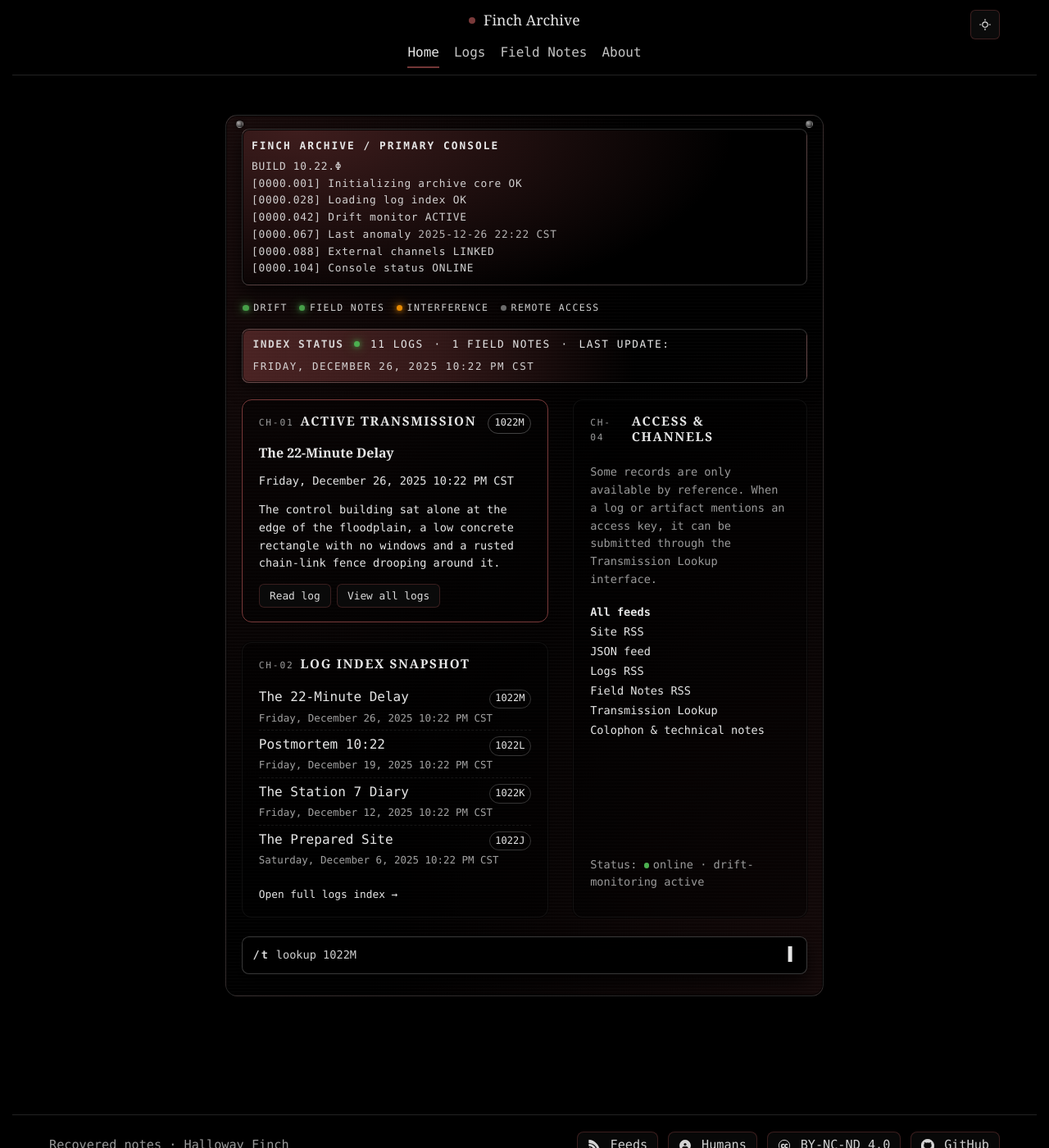
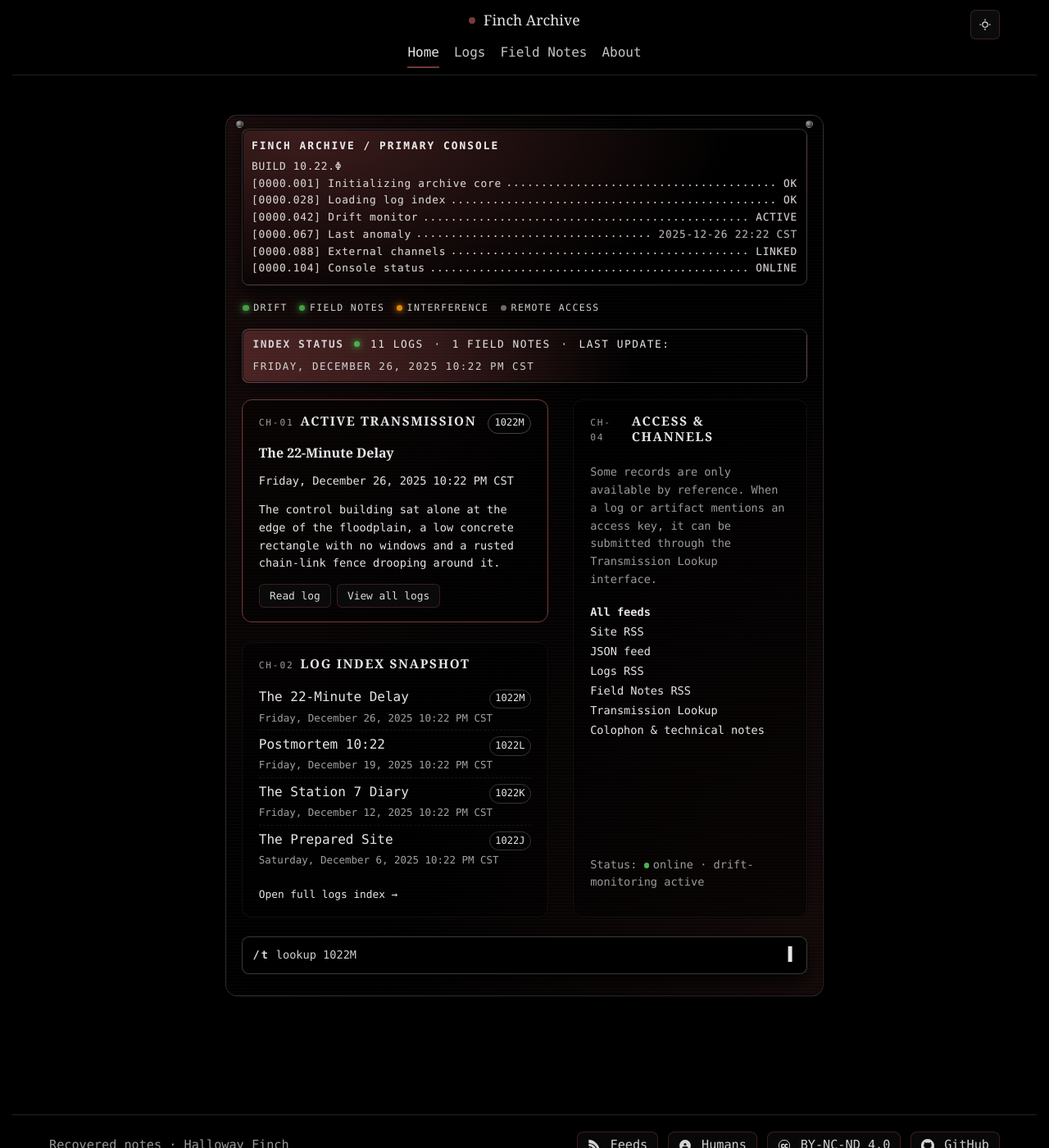
Before and after one commit to HallowayFinch/fincharchive.com, a Jekyll site: the page built from index.html, in a window 1280 px wide and 1400 px high. Shown: the whole window at 82% size. Built offline with Jekyll 4.4.1, drawn with Linux system fonts in a browser that asks for light colours.

Commit message:
Update style.css

```diff
--- a/assets/css/style.css
+++ b/assets/css/style.css
@@ -1216,7 +1216,7 @@ html {
   padding-bottom: 3rem;
 }
 
-/* (Legacy hero styles kept in case they’re reused elsewhere) */
+/* Legacy hero styles (kept in case they’re reused elsewhere) */
 .home-hero {
   margin-bottom: 1.75rem;
 }
@@ -1274,6 +1274,32 @@ html {
   box-shadow:
     0 18px 40px rgba(0, 0, 0, 0.75),
     inset 0 0 0 1px rgba(0, 0, 0, 0.7);
+  overflow: hidden; /* keep overlay + panels inside rounded frame */
+}
+
+/* CRT overlay that adds scanlines + faint movement */
+.home-console-overlay {
+  position: absolute;
+  inset: 0;
+  border-radius: inherit;
+  pointer-events: none;
+  background:
+    repeating-linear-gradient(
+      to bottom,
+      rgba(255, 255, 255, 0.07) 0px,
+      rgba(255, 255, 255, 0.07) 1px,
+      transparent 1px,
+      transparent 3px
+    );
+  mix-blend-mode: soft-light;
+  opacity: 0.10;
+  animation: home-crt-scan 18s linear infinite;
+}
+
+/* Ensure actual content sits above overlay */
+.home-console-frame > *:not(.home-console-overlay) {
+  position: relative;
+  z-index: 1;
 }
 
 :root[data-theme="light"] .home-console-frame {
@@ -1310,6 +1336,7 @@ html {
     rgba(255, 255, 255, 0.65),
     rgba(0, 0, 0, 0.95)
   );
+  z-index: 2;
 }
 
 .home-console-frame::before {
@@ -1323,7 +1350,7 @@ html {
 @media (max-width: 640px) {
   .home-console-frame {
     margin-inline: 0.5rem;
-    padding: 0.85rem 0.9rem 1.4rem;
+    padding: 0.85rem 0.95rem 1.4rem;
   }
 }
 
@@ -1348,6 +1375,10 @@ html {
   box-shadow:
     inset 0 0 0 1px rgba(0, 0, 0, 0.9),
     0 10px 22px rgba(0, 0, 0, 0.7);
+  /* faint phosphor glow */
+  text-shadow:
+    0 0 1px rgba(255, 175, 175, 0.45),
+    0 0 2px rgba(0, 0, 0, 0.9);
 }
 
 :root[data-theme="light"] .home-boot {
@@ -1377,6 +1408,32 @@ html {
   opacity: 0.9;
 }
 
+/* Lines that have a status (OK / ACTIVE / timestamp) use 3-column grid */
+.home-boot-line--status {
+  display: grid;
+  grid-template-columns: auto 1fr auto;
+  column-gap: 0.35rem;
+  align-items: baseline;
+}
+
+.boot-left,
+.boot-right {
+  white-space: nowrap;
+}
+
+/* Middle span draws a long dots string and clips it to the space */
+.boot-dots {
+  position: relative;
+  top: -0.04em;
+  overflow: hidden;
+}
+.boot-dots::before {
+  content: "................................................................................................................................................";
+  display: block;
+  white-space: nowrap;
+}
+
+/* vertical rhythm between lines */
 .home-boot-line + .home-boot-line {
   margin-top: 0.1rem;
 }
@@ -1579,9 +1636,17 @@ html {
 }
 
 /* Primary panel (active transmission) gets a stronger border */
-
 .panel-primary {
   border-color: var(--accent);
+}
+
+/* Slightly tighter padding + reduced glow on small screens
+   so panels don’t feel like they touch the console frame */
+@media (max-width: 640px) {
+  .home-panel {
+    padding-inline: 0.85rem;
+    box-shadow: 0 0 0 1px rgba(0, 0, 0, 0.8);
+  }
 }
 
 /* Panel internals */
@@ -1615,7 +1680,6 @@ html {
 }
 
 /* Tag on the right (log id) */
-
 .panel-tag {
   font-family: var(--mono);
   font-size: 0.75rem;
@@ -1677,7 +1741,6 @@ html {
 }
 
 /* Slightly mute secondary panel bodies vs primary */
-
 .home-panel:not(.panel-primary) .panel-text,
 .home-panel:not(.panel-primary) .panel-status {
   color: var(--muted);
@@ -1858,11 +1921,15 @@ html {
 }
 
 @media (prefers-reduced-motion: reduce) {
+  .home-console-overlay {
+    animation: none;
+  }
   .home-prompt-cursor {
     animation: none;
   }
 }
 
+/* Prompt cursor blink */
 @keyframes home-prompt-blink {
   0%,
   50% {
@@ -1873,3 +1940,10 @@ html {
     opacity: 0;
   }
 }
+
+/* CRT scanline drift */
+@keyframes home-crt-scan {
+  0%   { transform: translateY(-6px); }
+  50%  { transform: translateY(3px); }
+  100% { transform: translateY(-6px); }
+}
```
